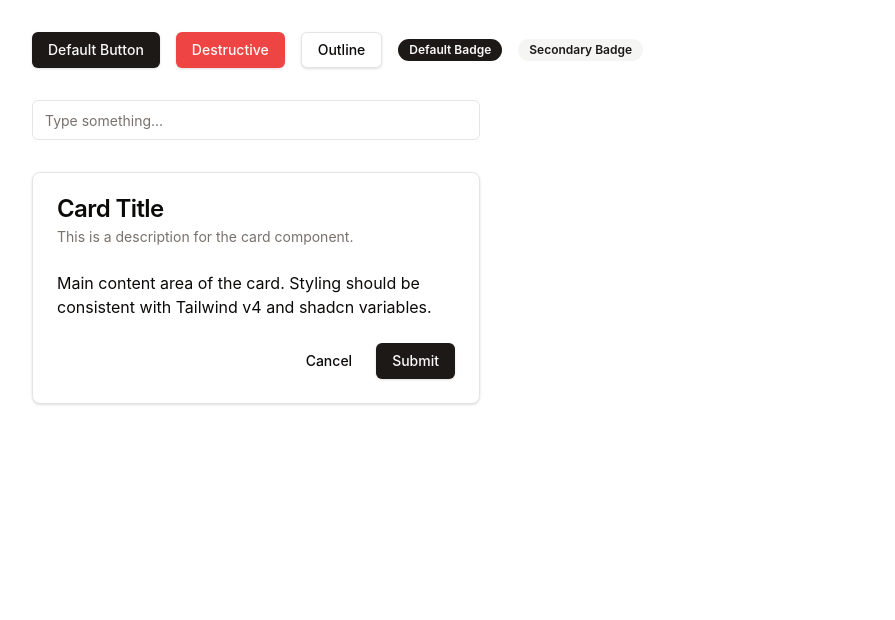
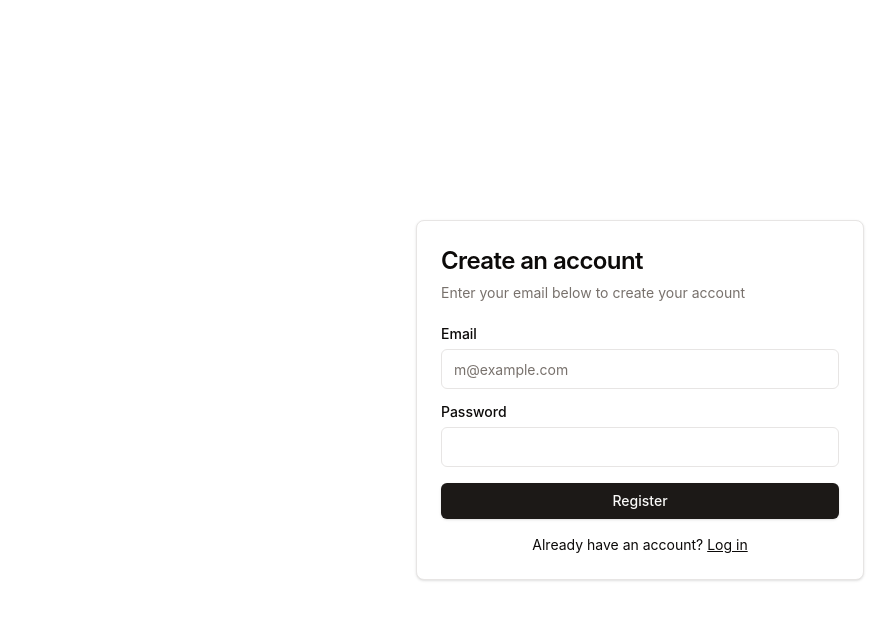
Before and after one commit to ZerXeus101/lapis, a Nuxt app: page /register in a window 1280 px wide. Shown: the top 620 px of the page, without its empty margins (0-895 px from the left). Built offline with nearby package versions, Linux system fonts and the light colour scheme; no server answers.

Commit message:
feat: implement simple register/login feature

```diff
--- a/app/app.vue
+++ b/app/app.vue
@@ -1,43 +1,38 @@
+<script setup lang="ts">
+const siteName = 'Lapis'
+const siteDescription = 'A modern Nuxt 4 starter template utilizing Tailwind CSS v4 and shadcn-vue.'
+const faviconPath = '/favicon.ico'
+
+useHead({
+  title: siteName,
+  titleTemplate: (title) => title ? `${title} | ${siteName}` : siteName,
+  link: [
+    { rel: 'icon', type: 'image/x-icon', href: faviconPath }
+  ],
+  htmlAttrs: {
+    lang: 'en'
+  }
+})
+
+useSeoMeta({
+  title: siteName,
+  description: siteDescription,
+  ogTitle: siteName,
+  ogDescription: siteDescription,
+  ogType: 'website',
+  // ogImage: '/og-image.png', // Add your OG image path here
+  // twitterCard: 'summary_large_image',
+})
+</script>
+
 <template>
-  <div class="p-8 flex flex-col gap-8">
-    <div class="flex gap-4 items-center">
-      <Button>Default Button</Button>
-      <Button variant="destructive">Destructive</Button>
-      <Button variant="outline">Outline</Button>
-      <Badge>Default Badge</Badge>
-      <Badge variant="secondary">Secondary Badge</Badge>
-    </div>
-
-    <div class="max-w-md space-y-4">
-       <Input placeholder="Type something..." />
-    </div>
-
-    <Card class="max-w-md">
-      <CardHeader>
-        <CardTitle>Card Title</CardTitle>
-        <CardDescription>This is a description for the card component.</CardDescription>
-      </CardHeader>
-      <CardContent>
-        <p>Main content area of the card. Styling should be consistent with Tailwind v4 and shadcn variables.</p>
-      </CardContent>
-      <CardFooter class="flex justify-end gap-2">
-        <Button variant="ghost">Cancel</Button>
-        <Button>Submit</Button>
-      </CardFooter>
-    </Card>
+  <div class="min-h-screen bg-background font-sans antialiased">
+    <NuxtLayout>
+      <NuxtPage />
+    </NuxtLayout>
   </div>
 </template>
 
-<script lang="ts" setup>
-import { Button } from '@/components/ui/button'
-import { Badge } from '@/components/ui/badge'
-import { Input } from '@/components/ui/input'
-import {
-  Card,
-  CardContent,
-  CardDescription,
-  CardFooter,
-  CardHeader,
-  CardTitle,
-} from '@/components/ui/card'
-</script>
+<style>
+/* Base global styles if needed */
+</style>
--- a/app/components/ui/button/Button.vue
+++ b/app/components/ui/button/Button.vue
@@ -10,6 +10,8 @@ interface Props extends /* @vue-ignore */ PrimitiveProps {
   variant?: ButtonVariants['variant']
   size?: ButtonVariants['size']
   class?: HTMLAttributes['class']
+  as?: string
+  asChild?: boolean
 }
 
 const props = withDefaults(defineProps<Props>(), {
--- /dev/null
+++ b/app/components/ui/label/Label.vue
@@ -0,0 +1,25 @@
+<script setup lang="ts">
+import type { LabelProps } from "reka-ui"
+import type { HTMLAttributes } from "vue"
+import { reactiveOmit } from "@vueuse/core"
+import { Label } from "reka-ui"
+import { cn } from "@/lib/utils"
+
+const props = defineProps<LabelProps & { class?: HTMLAttributes["class"] }>()
+
+const delegatedProps = reactiveOmit(props, "class")
+</script>
+
+<template>
+  <Label
+    v-bind="delegatedProps"
+    :class="
+      cn(
+        'text-sm font-medium leading-none peer-disabled:cursor-not-allowed peer-disabled:opacity-70',
+        props.class,
+      )
+    "
+  >
+    <slot />
+  </Label>
+</template>
--- /dev/null
+++ b/app/components/ui/label/index.ts
@@ -0,0 +1 @@
+export { default as Label } from "./Label.vue"
--- /dev/null
+++ b/app/composables/useAuth.ts
@@ -0,0 +1,22 @@
+export const useAuth = () => {
+  const supabase = useSupabaseClient()
+  const user = useSupabaseUser()
+  const router = useRouter()
+
+  const logout = async () => {
+    try {
+      const { error } = await supabase.auth.signOut()
+      if (error) throw error
+
+      // Navigate to login after logout
+      router.push('/login')
+    } catch (error: any) {
+      console.error('Error logging out:', error.message)
+    }
+  }
+
+  return {
+    user,
+    logout
+  }
+}
--- /dev/null
+++ b/app/pages/confirm.vue
@@ -0,0 +1,21 @@
+<script setup lang="ts">
+const user = useSupabaseUser()
+
+// Get redirect path from query or default to home
+const route = useRoute()
+const redirectPath = (route.query.redirectTo as string) || '/'
+
+watch(user, () => {
+  if (user.value) {
+      return navigateTo(redirectPath)
+  }
+}, { immediate: true })
+</script>
+
+<template>
+  <div class="flex items-center justify-center min-h-screen">
+    <div class="text-center">
+      <p class="text-lg">Signing in...</p>
+    </div>
+  </div>
+</template>
--- /dev/null
+++ b/app/pages/index.vue
@@ -0,0 +1,31 @@
+<script setup lang="ts">
+import { Button } from '@/components/ui/button'
+import { Card, CardContent, CardDescription, CardHeader, CardTitle } from '@/components/ui/card'
+
+const { user, logout } = useAuth()
+</script>
+
+<template>
+  <div class="flex flex-col items-center justify-center min-h-screen p-4">
+    <Card class="w-full max-w-md text-center">
+      <CardHeader>
+        <CardTitle>Welcome Home!</CardTitle>
+        <CardDescription>
+          You are now logged in.
+        </CardDescription>
+      </CardHeader>
+      <CardContent class="space-y-4">
+        <div v-if="user" class="text-sm">
+          <p class="font-medium text-muted-foreground">Logged in as:</p>
+          <p class="text-primary font-bold">{{ user.email }}</p>
+        </div>
+
+        <div class="flex flex-col gap-2 pt-4">
+          <Button variant="outline" @click="logout" class="w-full">
+            Log out
+          </Button>
+        </div>
+      </CardContent>
+    </Card>
+  </div>
+</template>
--- /dev/null
+++ b/app/pages/login/index.vue
@@ -0,0 +1,99 @@
+<script setup lang="ts">
+import { Button } from '@/components/ui/button'
+import { Card, CardContent, CardDescription, CardHeader, CardTitle } from '@/components/ui/card'
+import { Input } from '@/components/ui/input'
+import { Label } from '@/components/ui/label'
+
+const supabase = useSupabaseClient()
+const user = useSupabaseUser()
+const router = useRouter()
+
+const email = ref('')
+const password = ref('')
+const loading = ref(false)
+const errorMessage = ref('')
+
+const handleLogin = async () => {
+  try {
+    loading.value = true
+    errorMessage.value = ''
+
+    const { error } = await supabase.auth.signInWithPassword({
+      email: email.value,
+      password: password.value,
+    })
+
+    if (error) throw error
+
+    router.push('/')
+  } catch (error: any) {
+    errorMessage.value = error.message
+  } finally {
+    loading.value = false
+  }
+}
+
+// Redirect if already logged in
+watch(user, () => {
+  if (user.value) {
+    router.push('/')
+  }
+}, { immediate: true })
+</script>
+
+<template>
+  <div class="flex flex-col items-center justify-center min-h-screen px-4">
+    <Card class="w-full max-w-md">
+      <CardHeader>
+        <CardTitle class="text-2xl">Login</CardTitle>
+        <CardDescription>
+          Enter your email below to login to your account
+        </CardDescription>
+      </CardHeader>
+      <CardContent>
+        <form @submit.prevent="handleLogin" class="grid gap-4">
+          <div class="grid gap-2">
+            <Label for="email">Email</Label>
+            <Input
+              id="email"
+              name="email"
+              v-model="email"
+              type="email"
+              placeholder="m@example.com"
+              autocomplete="email"
+              required
+            />
+          </div>
+          <div class="grid gap-2">
+            <div class="flex items-center">
+              <Label for="password">Password</Label>
+            </div>
+            <Input
+              id="password"
+              name="password"
+              v-model="password"
+              type="password"
+              autocomplete="current-password"
+              required
+            />
+          </div>
+
+          <div v-if="errorMessage" class="text-sm text-destructive">
+            {{ errorMessage }}
+          </div>
+
+          <Button type="submit" class="w-full" :disabled="loading">
+            <span v-if="loading">Logging in...</span>
+            <span v-else>Login</span>
+          </Button>
+        </form>
+        <div class="mt-4 text-center text-sm">
+          Don't have an account?
+          <NuxtLink to="/register" class="underline">
+            Sign up
+          </NuxtLink>
+        </div>
+      </CardContent>
+    </Card>
+  </div>
+</template>
--- /dev/null
+++ b/app/pages/register/index.vue
@@ -0,0 +1,106 @@
+<script setup lang="ts">
+import { Button } from '@/components/ui/button'
+import { Card, CardContent, CardDescription, CardHeader, CardTitle } from '@/components/ui/card'
+import { Input } from '@/components/ui/input'
+import { Label } from '@/components/ui/label'
+
+const supabase = useSupabaseClient()
+const user = useSupabaseUser()
+const router = useRouter()
+
+const email = ref('')
+const password = ref('')
+const loading = ref(false)
+const errorMessage = ref('')
+const successMessage = ref('')
+
+const handleRegister = async () => {
+  try {
+    loading.value = true
+    errorMessage.value = ''
+    successMessage.value = ''
+
+    const { data, error } = await supabase.auth.signUp({
+      email: email.value,
+      password: password.value,
+      options: {
+        emailRedirectTo: `${window.location.origin}/confirm`,
+      }
+    })
+
+    if (error) throw error
+
+    successMessage.value = 'Check your email for the confirmation link!'
+  } catch (error: any) {
+    errorMessage.value = error.message
+  } finally {
+    loading.value = false
+  }
+}
+
+// Redirect if already logged in
+watch(user, () => {
+  if (user.value) {
+    router.push('/')
+  }
+}, { immediate: true })
+</script>
+
+<template>
+  <div class="flex flex-col items-center justify-center min-h-screen px-4">
+    <Card class="w-full max-w-md">
+      <CardHeader>
+        <CardTitle class="text-2xl">Create an account</CardTitle>
+        <CardDescription>
+          Enter your email below to create your account
+        </CardDescription>
+      </CardHeader>
+      <CardContent>
+        <form @submit.prevent="handleRegister" class="grid gap-4">
+          <div class="grid gap-2">
+            <Label for="email">Email</Label>
+            <Input
+              id="email"
+              name="email"
+              v-model="email"
+              type="email"
+              placeholder="m@example.com"
+              autocomplete="email"
+              required
+            />
+          </div>
+          <div class="grid gap-2">
+            <Label for="password">Password</Label>
+            <Input
+              id="password"
+              name="password"
+              v-model="password"
+              type="password"
+              autocomplete="new-password"
+              required
+            />
+          </div>
+
+          <div v-if="errorMessage" class="text-sm text-destructive">
+            {{ errorMessage }}
+          </div>
+
+          <div v-if="successMessage" class="text-sm text-primary font-medium">
+            {{ successMessage }}
+          </div>
+
+          <Button type="submit" class="w-full" :disabled="loading">
+            <span v-if="loading">Creating account...</span>
+            <span v-else>Register</span>
+          </Button>
+        </form>
+        <div class="mt-4 text-center text-sm">
+          Already have an account?
+          <NuxtLink to="/login" class="underline">
+            Log in
+          </NuxtLink>
+        </div>
+      </CardContent>
+    </Card>
+  </div>
+</template>
--- a/nuxt.config.ts
+++ b/nuxt.config.ts
@@ -17,6 +17,16 @@ export default defineNuxtConfig({
         defineModel: true,
         propsDestructure: true,
       },
+    },
+  },
+
+  supabase: {
+    redirect: true,
+    redirectOptions: {
+      login: "/login",
+      callback: "/confirm",
+      include: ["/", "/dashboard(/*)?"],
+      exclude: ["/login", "/register"],
     },
   },
 
@@ -44,6 +54,6 @@ export default defineNuxtConfig({
      * Directory that the component lives in.
      * @default "./components/ui"
      */
-    componentDir: "./components/ui",
+    componentDir: "./app/components/ui",
   },
 });
--- a/package.json
+++ b/package.json
@@ -20,6 +20,7 @@
     "lucide-vue-next": "^0.577.0",
     "nuxt": "^4.3.1",
     "radix-vue": "^1.9.17",
+    "reka-ui": "^2.9.1",
     "shadcn-nuxt": "2.4.3",
     "tailwind-merge": "^3.5.0",
     "tailwindcss-animate": "^1.0.7",
@@ -29,6 +30,7 @@
   "packageManager": "pnpm@10.28.2+sha512.41872f037ad22f7348e3b1debbaf7e867cfd448f2726d9cf74c08f19507c31d2c8e7a11525b983febc2df640b5438dee6023ebb1f84ed43cc2d654d2bc326264",
   "devDependencies": {
     "@tailwindcss/vite": "^4.2.1",
-    "tailwindcss": "^4.2.1"
+    "tailwindcss": "^4.2.1",
+    "typescript": "^5.9.3"
   }
 }
```
Also changed, not shown: 1 other file (tests, documents, lock files or other folders).
